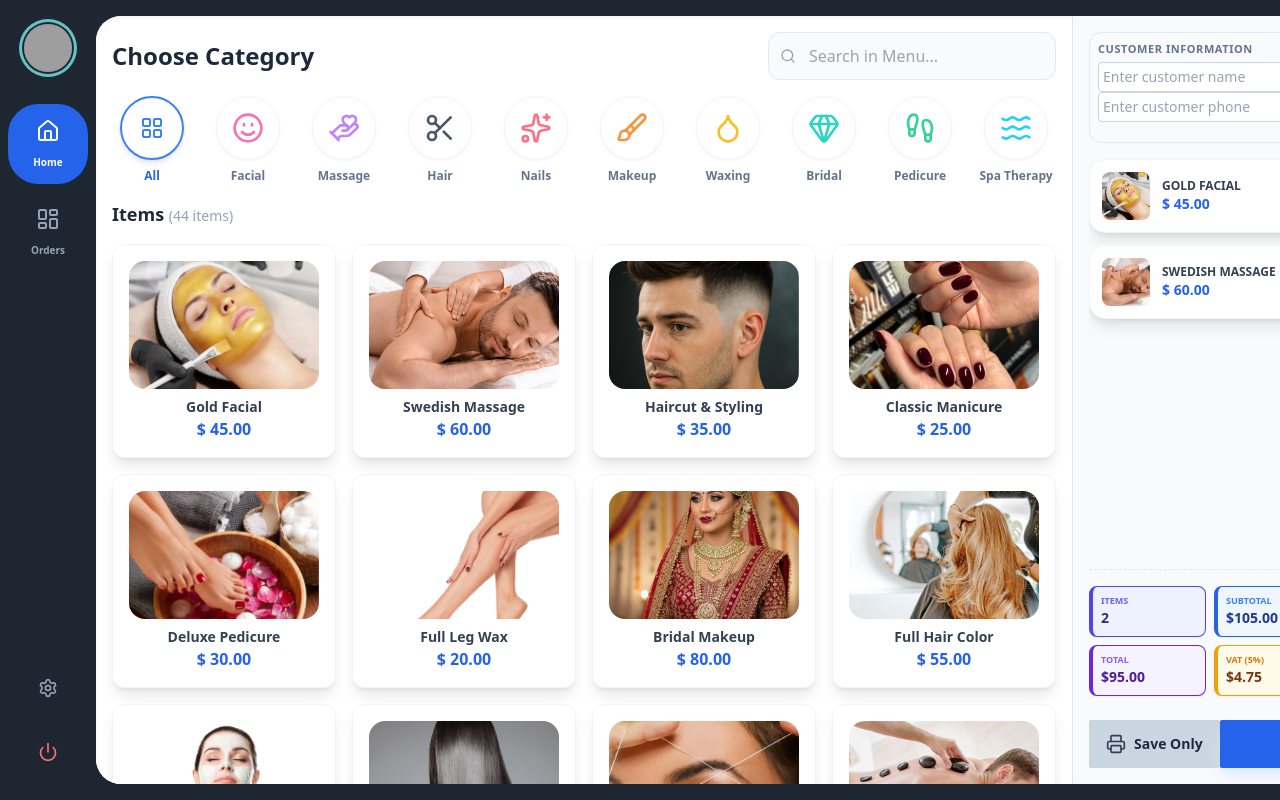
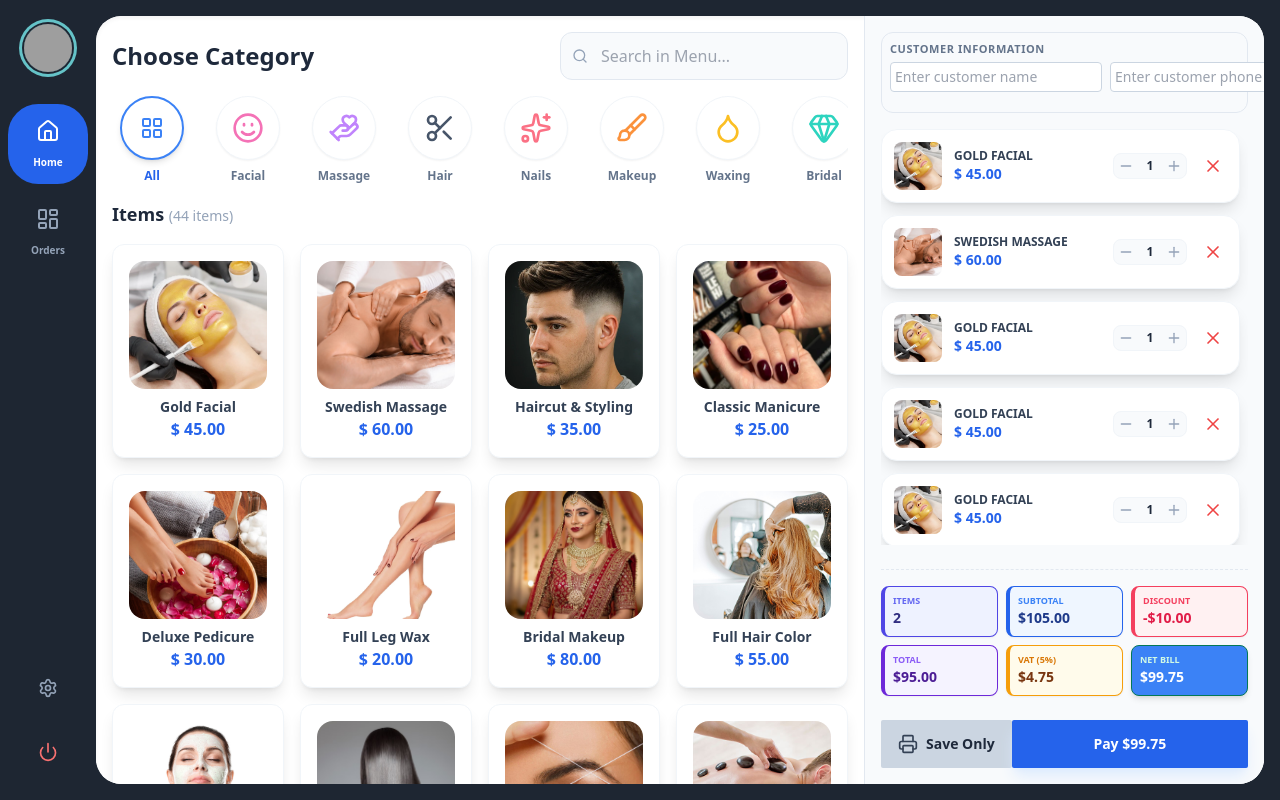
Before and after one commit to SaPa36/restuarant, a plain HTML site: page index.html in a window 1280 px wide. Drawn offline with nearby package versions, Linux system fonts and the light colour scheme; grey boxes are pictures that could not be loaded.

Commit message:
fixed the order page width and fixed design issue

```diff
--- a/index.html
+++ b/index.html
@@ -140,14 +140,14 @@
 
         </header>
 
-        <main id="mainContent" class=" flex flex-col md:flex-row  bg-white md:mb-4 md:mt-4 md:mr-4  lg:flex-row
+        <main id="mainContent" class="w-full flex flex-col md:flex-row md:overflow-hidden bg-white md:mb-4 md:mt-4 md:mr-4  lg:flex-row
          md:rounded-l-[25px] md:rounded-r-[25px] shadow-inner ">
 
             <!-- Home Section -->
-            <section id="section-home" class=" flex flex-col lg:flex-row w-full h-full  overflow-hidden bg-white   lg:flex-row
+            <section id="section-home" class=" flex flex-col lg:flex-row w-full h-full  md:overflow-hidden bg-white   lg:flex-row
          md:rounded-l-[25px] md:rounded-r-[25px] shadow-inner view-section ">
                 <!-- Choose Category -->
-                <div class="flex-1 p-4   overflow-y-auto scrollbar-hide">
+                <div class="flex-1 p-4   md:overflow-y-auto scrollbar-hide">
                     <!-- Menu Items -->
                     <div class="max-w-5xl mx-auto">
 
@@ -380,7 +380,7 @@
                             <div class="mb-3">
                                 <h2 class="text-[11px] font-semibold text-slate-500 uppercase tracking-wider">Customer
                                     Information</h2>
-                                <div class="mt-1">
+                                <div class="mt-1 flex flex-row gap-2">
                                     <input type="text" placeholder="Enter customer name" class="border rounded border-slate-300 p-1
                                     focus:border-blue-500  text-sm" />
                                     <input type="tel" placeholder="Enter customer phone" class="border rounded border-slate-300 p-1
@@ -445,6 +445,83 @@
                                 </button>
                             </div>
 
+                            <!-- Card 3  -->
+                            <div
+                                class="bg-white border border-slate-100 p-3 rounded-2xl flex items-center gap-3 shadow-lg hover:border-blue-100 transition-colors">
+                                <img src="./images/gold-facial-cost-procedure-how-to-do.webp"
+                                    class="w-12 h-12 rounded-lg object-cover" />
+
+                                <div class="flex-1">
+                                    <h4 class="text-xs font-bold text-slate-700 uppercase">Gold Facial</h4>
+                                    <p class="text-sm font-black text-blue-600">$ 45.00</p>
+                                </div>
+
+                                <div class="flex items-center gap-2 bg-slate-50 border border-slate-100 rounded-lg p-1">
+                                    <button class="text-slate-400 hover:text-blue-500 transition-colors">
+                                        <i data-lucide="minus" class="w-4 h-4"></i>
+                                    </button>
+                                    <span class="text-xs font-bold text-slate-800 w-4 text-center">1</span>
+                                    <button class="text-slate-400 hover:text-blue-500 transition-colors">
+                                        <i data-lucide="plus" class="w-4 h-4"></i>
+                                    </button>
+                                </div>
+
+                                <button class="text-red-500 hover:text-red-700 transition-colors p-1">
+                                    <i data-lucide="x" class="w-5 h-5"></i>
+                                </button>
+                            </div>
+
+                                <!-- Card 4  -->
+                            <div
+                                class="bg-white border border-slate-100 p-3 rounded-2xl flex items-center gap-3 shadow-lg hover:border-blue-100 transition-colors">
+                                <img src="./images/gold-facial-cost-procedure-how-to-do.webp"
+                                    class="w-12 h-12 rounded-lg object-cover" />
+
+                                <div class="flex-1">
+                                    <h4 class="text-xs font-bold text-slate-700 uppercase">Gold Facial</h4>
+                                    <p class="text-sm font-black text-blue-600">$ 45.00</p>
+                                </div>
+
+                                <div class="flex items-center gap-2 bg-slate-50 border border-slate-100 rounded-lg p-1">
+                                    <button class="text-slate-400 hover:text-blue-500 transition-colors">
+                                        <i data-lucide="minus" class="w-4 h-4"></i>
+                                    </button>
+                                    <span class="text-xs font-bold text-slate-800 w-4 text-center">1</span>
+                                    <button class="text-slate-400 hover:text-blue-500 transition-colors">
+                                        <i data-lucide="plus" class="w-4 h-4"></i>
+                                    </button>
+                                </div>
+
+                                <button class="text-red-500 hover:text-red-700 transition-colors p-1">
+                                    <i data-lucide="x" class="w-5 h-5"></i>
+                                </button>
+                            </div>
+
+                            <!-- Card 5 -->
+                            <div
+                                class="bg-white border border-slate-100 p-3 rounded-2xl flex items-center gap-3 shadow-lg hover:border-blue-100 transition-colors">
+                                <img src="./images/gold-facial-cost-procedure-how-to-do.webp"
+                                    class="w-12 h-12 rounded-lg object-cover" />
+
+                                <div class="flex-1">
+                                    <h4 class="text-xs font-bold text-slate-700 uppercase">Gold Facial</h4>
+                                    <p class="text-sm font-black text-blue-600">$ 45.00</p>
+                                </div>
+
+                                <div class="flex items-center gap-2 bg-slate-50 border border-slate-100 rounded-lg p-1">
+                                    <button class="text-slate-400 hover:text-blue-500 transition-colors">
+                                        <i data-lucide="minus" class="w-4 h-4"></i>
+                                    </button>
+                                    <span class="text-xs font-bold text-slate-800 w-4 text-center">1</span>
+                                    <button class="text-slate-400 hover:text-blue-500 transition-colors">
+                                        <i data-lucide="plus" class="w-4 h-4"></i>
+                                    </button>
+                                </div>
+
+                                <button class="text-red-500 hover:text-red-700 transition-colors p-1">
+                                    <i data-lucide="x" class="w-5 h-5"></i>
+                                </button>
+                            </div>
 
                         </div>
 
@@ -545,8 +622,8 @@
                             </div>
 
                             <div class="p-4 space-y-3">
-                                <div class="grid grid-cols-1 md:grid-cols-3 gap-3">
-                                    <div class="col-span-1 md:col-span-3">
+                                <div class="grid grid-cols-2 gap-3">
+                                    <div class="">
                                         <label class="block text-xs font-bold text-slate-500 uppercase mb-1">Memo
                                             No.</label>
                                         <input type="text" placeholder="e.g., #INV-001"
```
